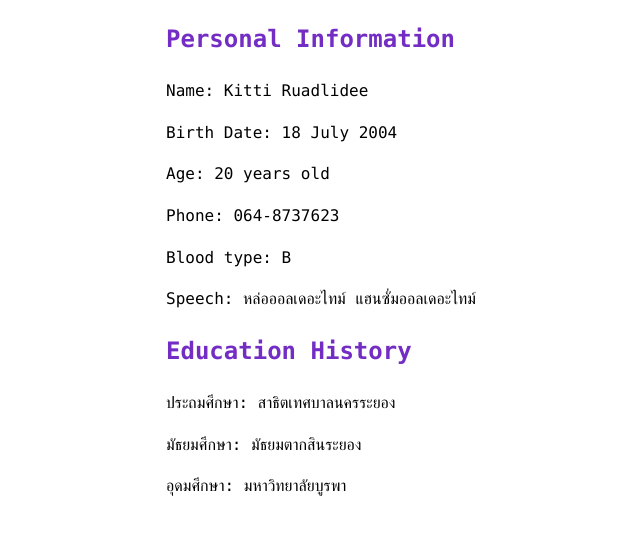
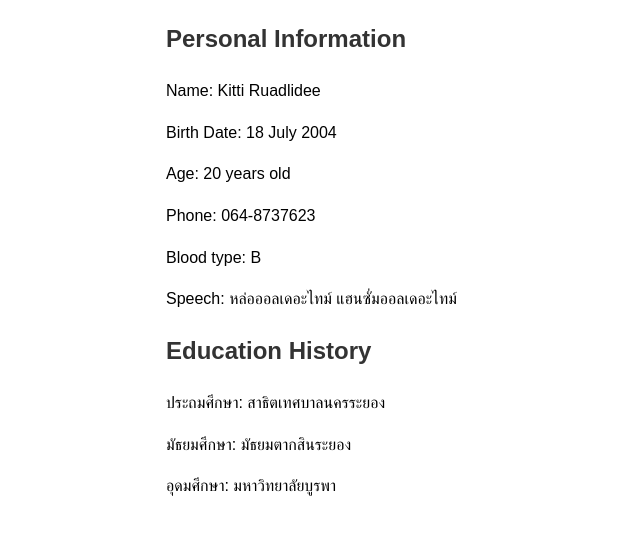
Before and after one commit to akkarapumi/hw3-portfolio-team, a website: page src/components/about/index.html in a window 1280 px wide. Shown: the whole page, without its empty margins (74-714 px from the left). Drawn offline with Linux system fonts and the light colour scheme.

Commit message:
แก้ไขหน้า Action Section

```diff
--- a/src/components/about/index.html
+++ b/src/components/about/index.html
@@ -6,7 +6,7 @@
     <title>About Section</title>
     <style>
         body {
-            font-family: Monaco, Monospace;
+            font-family: Arial, sans-serif;
             line-height: 1.6;
             margin: 20px;
         }
@@ -18,10 +18,7 @@
             margin-bottom: 20px;
         }
         h2 {
-            color: #732dc4;
-        }
-        p {
-            color: #000000;
+            color: #333;
         }
         li {
             margin-bottom: 10px;
```
